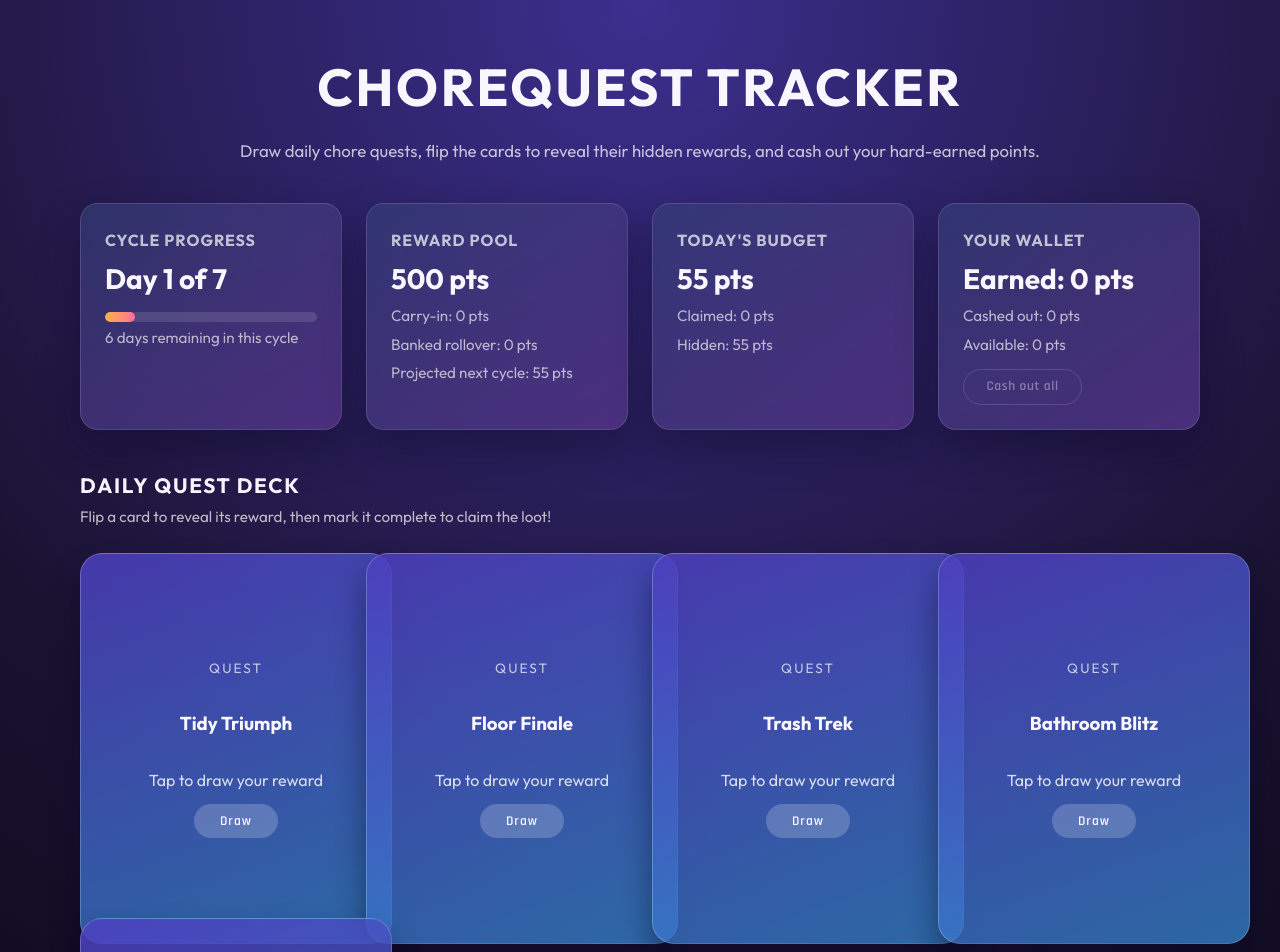
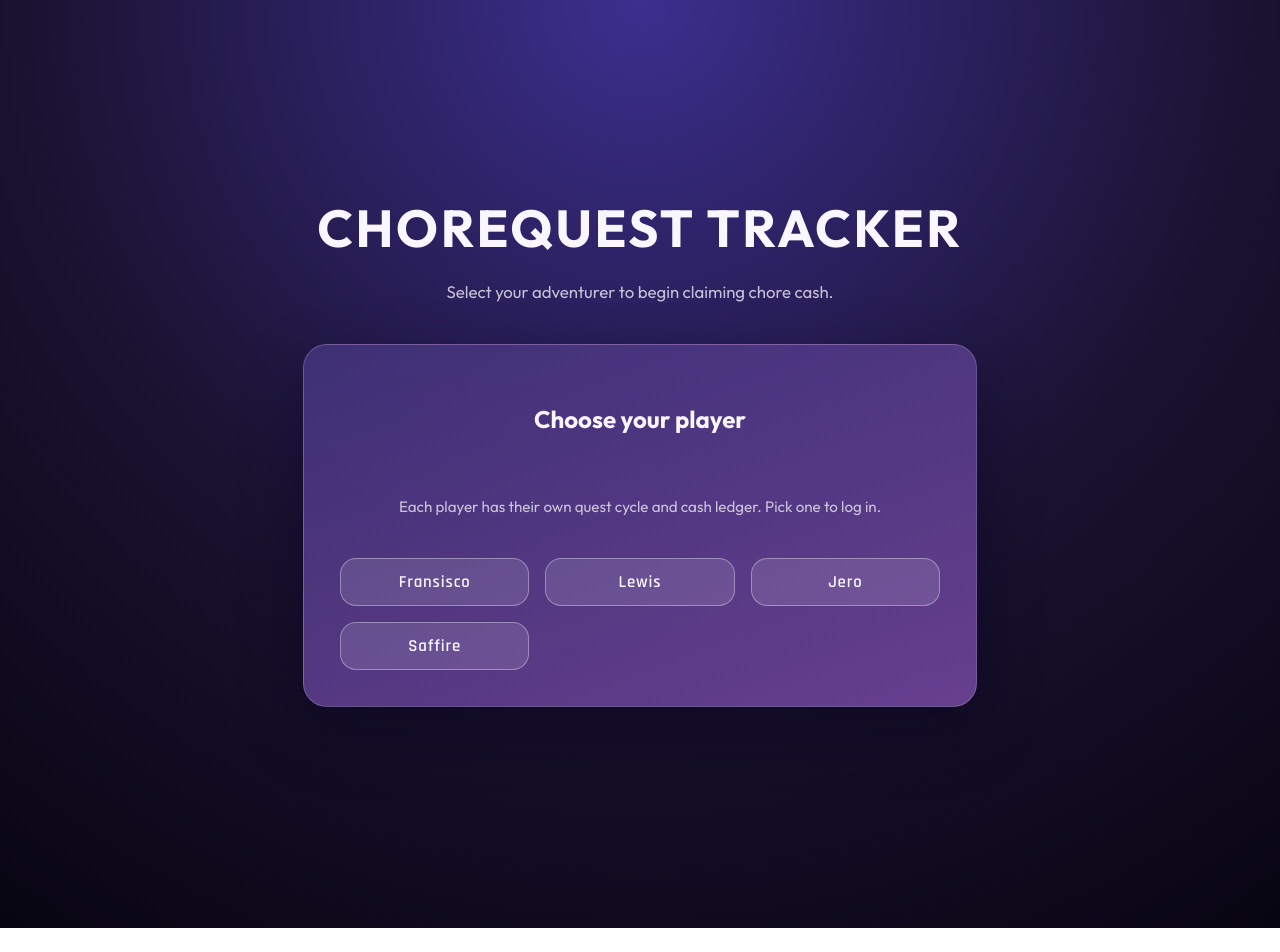
Before and after one commit to FreedominaStonyField/Chorequesttracker, a React (Vite) app: page / in a window 1280 px wide. Shown: the top 952 px of the page. After the commit the page ends 928 px from the top, so only its background shows below. Built offline with nearby package versions, Linux system fonts and the light colour scheme.

Commit message:
Add cash ledger and multi-user support

```diff
--- a/src/App.css
+++ b/src/App.css
@@ -23,6 +23,7 @@
   display: flex;
   flex-direction: column;
   gap: 0.75rem;
+  align-items: stretch;
 }
 
 .hero h1 {
@@ -37,6 +38,97 @@
   font-size: 1.05rem;
   color: rgba(249, 246, 255, 0.75);
 }
+.hero__top {
+  width: 100%;
+  display: flex;
+  flex-wrap: wrap;
+  align-items: center;
+  justify-content: space-between;
+  gap: 1rem;
+  text-align: left;
+}
+
+.hero__top h1 {
+  flex: 1;
+  margin: 0;
+}
+
+.user-switcher {
+  display: flex;
+  flex-direction: column;
+  align-items: flex-end;
+  gap: 0.35rem;
+  min-width: 190px;
+}
+
+.user-switcher label {
+  font-size: 0.75rem;
+  text-transform: uppercase;
+  letter-spacing: 0.12em;
+  color: rgba(249, 246, 255, 0.65);
+}
+
+.user-switcher select {
+  padding: 0.5rem 0.85rem;
+  border-radius: 999px;
+  border: 1px solid rgba(255, 255, 255, 0.4);
+  background: rgba(15, 10, 40, 0.35);
+  color: #f9f6ff;
+  font-weight: 600;
+  letter-spacing: 0.04em;
+  cursor: pointer;
+}
+
+.user-switcher select:focus {
+  outline: none;
+  border-color: rgba(255, 255, 255, 0.75);
+  box-shadow: 0 0 0 3px rgba(255, 255, 255, 0.15);
+}
+
+.login-screen {
+  min-height: 100vh;
+  justify-content: center;
+  align-items: center;
+  text-align: center;
+}
+
+.login-panel {
+  width: min(600px, 100%);
+  background: linear-gradient(160deg, rgba(67, 52, 125, 0.85), rgba(112, 69, 155, 0.9));
+  border: 1px solid rgba(255, 255, 255, 0.18);
+  border-radius: 24px;
+  padding: 2.25rem;
+  display: flex;
+  flex-direction: column;
+  gap: 1.5rem;
+  box-shadow: 0 24px 60px rgba(8, 4, 32, 0.45);
+}
+
+.login-grid {
+  display: grid;
+  grid-template-columns: repeat(auto-fit, minmax(140px, 1fr));
+  gap: 1rem;
+}
+
+.login-button {
+  padding: 0.75rem 1.25rem;
+  border-radius: 16px;
+  border: 1px solid rgba(255, 255, 255, 0.35);
+  background: rgba(255, 255, 255, 0.12);
+  color: #f9f6ff;
+  font-size: 1.05rem;
+  font-weight: 600;
+  letter-spacing: 0.05em;
+  cursor: pointer;
+  transition: transform 0.25s ease, border 0.25s ease, background 0.25s ease;
+}
+
+.login-button:hover {
+  transform: translateY(-2px);
+  border-color: rgba(255, 255, 255, 0.7);
+  background: rgba(255, 255, 255, 0.2);
+}
+
 
 .dashboard {
   display: grid;
@@ -318,4 +410,19 @@
   .chore-card__inner {
     padding-top: 150%;
   }
+
+  .login-screen {
+    padding: 3rem 1.5rem 4rem;
+  }
+
+  .user-switcher {
+    align-items: stretch;
+    min-width: 0;
+    width: 100%;
+  }
+
+  .hero__top {
+    justify-content: center;
+    gap: 1.25rem;
+  }
 }
--- a/src/App.tsx
+++ b/src/App.tsx
@@ -1,15 +1,36 @@
 import { useEffect, useMemo, useState } from 'react';
 import './App.css';
 import { CHORE_LIBRARY } from './data/choreLibrary';
-import type { AppState, CycleState, QuestChore } from './types';
+import type {
+  ProfileState,
+  CycleState,
+  QuestChore,
+  RootState,
+  UserId,
+} from './types';
 import { randomIntPartition, pickRandom } from './utils/random';
-import { clearState, loadState, saveState } from './utils/storage';
+import { loadState, saveState } from './utils/storage';
 import { addDays, daysBetween, todayISO } from './utils/dates';
 
 const CYCLE_LENGTH_DAYS = 7;
 const DAILY_CHORES_COUNT = 5;
 const BASE_REWARD_POOL = 500;
 const MIN_CHORE_REWARD = 10;
+
+const USERS: { id: UserId; name: string }[] = [
+  { id: 'fransisco', name: 'Fransisco' },
+  { id: 'lewis', name: 'Lewis' },
+  { id: 'jero', name: 'Jero' },
+  { id: 'saffire', name: 'Saffire' },
+];
+
+const currencyFormatter = new Intl.NumberFormat('en-US', {
+  style: 'currency',
+  currency: 'USD',
+  maximumFractionDigits: 2,
+});
+
+const formatCash = (amount: number) => currencyFormatter.format(amount);
 
 const generateId = () => Math.random().toString(36).slice(2, 10);
 
@@ -76,7 +97,10 @@ function computeCarryOver(cycle: CycleState): number {
   );
 }
 
-function synchronizeState(base: AppState | null, today: string): AppState {
+function synchronizeProfileState(
+  base: ProfileState | null,
+  today: string,
+): ProfileState {
   if (!base) {
     return {
       user: { totalEarned: 0, totalCashedOut: 0 },
@@ -104,8 +128,8 @@ function synchronizeState(base: AppState | null, today: string): AppState {
 
   if (daysSinceCycleStart >= cycle.cycleLength) {
     const cyclesPassed = Math.floor(daysSinceCycleStart / cycle.cycleLength) || 1;
-    const carryOver = computeCarryOver(cycle) +
-      Math.max(0, cyclesPassed - 1) * BASE_REWARD_POOL;
+    const carryOver =
+      computeCarryOver(cycle) + Math.max(0, cyclesPassed - 1) * BASE_REWARD_POOL;
 
     return {
       user,
@@ -147,14 +171,31 @@ function synchronizeState(base: AppState | null, today: string): AppState {
   };
 }
 
+function synchronizeRootState(base: RootState | null, today: string): RootState {
+  const profiles = USERS.reduce<Record<UserId, ProfileState>>((acc, user) => {
+    const existing = base?.profiles?.[user.id] ?? null;
+    acc[user.id] = synchronizeProfileState(existing, today);
+    return acc;
+  }, {} as Record<UserId, ProfileState>);
+
+  const activeUser = base?.activeUser && profiles[base.activeUser]
+    ? base.activeUser
+    : null;
+
+  return {
+    activeUser,
+    profiles,
+  };
+}
+
 function App() {
-  const [state, setState] = useState<AppState | null>(null);
+  const [state, setState] = useState<RootState | null>(null);
   const [popups, setPopups] = useState<RewardPopup[]>([]);
 
   useEffect(() => {
     const today = todayISO();
     const stored = loadState();
-    setState(synchronizeState(stored, today));
+    setState(synchronizeRootState(stored, today));
   }, []);
 
   useEffect(() => {
@@ -164,12 +205,12 @@ function App() {
 
   useEffect(() => {
     const interval = window.setInterval(() => {
-      setState((current) => synchronizeState(current, todayISO()));
+      setState((current) => synchronizeRootState(current, todayISO()));
     }, 1000 * 60 * 5);
 
     const handleVisibility = () => {
       if (document.visibilityState === 'visible') {
-        setState((current) => synchronizeState(current, todayISO()));
+        setState((current) => synchronizeRootState(current, todayISO()));
       }
     };
 
@@ -181,32 +222,55 @@ function App() {
     };
   }, []);
 
+  const activeUserId = state?.activeUser ?? null;
+  const activeProfile = activeUserId ? state?.profiles[activeUserId] : null;
+
+  useEffect(() => {
+    setPopups([]);
+  }, [activeUserId]);
+
   const availableBalance = useMemo(() => {
-    if (!state) return 0;
-    return state.user.totalEarned - state.user.totalCashedOut;
-  }, [state]);
+    if (!activeProfile) return 0;
+    return activeProfile.user.totalEarned - activeProfile.user.totalCashedOut;
+  }, [activeProfile]);
+
+  const handleSelectUser = (userId: UserId) => {
+    setState((current) => {
+      const synced = synchronizeRootState(current, todayISO());
+      return { ...synced, activeUser: userId };
+    });
+  };
 
   const handleReveal = (choreId: string) => {
     setState((current) => {
-      if (!current) return current;
+      if (!current?.activeUser) return current;
+      const profile = current.profiles[current.activeUser];
       const cycle = {
-        ...current.cycle,
-        chores: current.cycle.chores.map((chore) =>
+        ...profile.cycle,
+        chores: profile.cycle.chores.map((chore) =>
           chore.id === choreId ? { ...chore, revealed: true } : chore,
         ),
       };
-      return { ...current, cycle };
+
+      return {
+        ...current,
+        profiles: {
+          ...current.profiles,
+          [current.activeUser]: { ...profile, cycle },
+        },
+      };
     });
   };
 
   const handleComplete = (choreId: string) => {
     let newPopup: RewardPopup | null = null;
     setState((current) => {
-      if (!current) return current;
-      const target = current.cycle.chores.find((chore) => chore.id === choreId);
+      if (!current?.activeUser) return current;
+      const profile = current.profiles[current.activeUser];
+      const target = profile.cycle.chores.find((chore) => chore.id === choreId);
       if (!target || target.completed) return current;
 
-      const updatedChores = current.cycle.chores.map((chore) =>
+      const updatedChores = profile.cycle.chores.map((chore) =>
         chore.id === choreId
           ? {
               ...chore,
@@ -223,45 +287,74 @@ function App() {
         label: target.template.title,
       };
 
+      const updatedProfile: ProfileState = {
+        ...profile,
+        user: {
+          ...profile.user,
+          totalEarned: profile.user.totalEarned + target.reward,
+        },
+        cycle: { ...profile.cycle, chores: updatedChores },
+      };
+
       return {
         ...current,
-        user: {
-          ...current.user,
-          totalEarned: current.user.totalEarned + target.reward,
+        profiles: {
+          ...current.profiles,
+          [current.activeUser]: updatedProfile,
         },
-        cycle: { ...current.cycle, chores: updatedChores },
       };
     });
 
     if (newPopup) {
-      setPopups((current) => [...current, newPopup!]);
+      const popup: RewardPopup = newPopup;
+      setPopups((current) => [...current, popup]);
       window.setTimeout(() => {
-        setPopups((current) => current.filter((popup) => popup.id !== newPopup?.id));
+        setPopups((current) =>
+          current.filter((entry: RewardPopup) => entry.id !== popup.id),
+        );
       }, 2200);
     }
   };
 
   const handleCashOut = (amount: number) => {
-    if (!state) return;
     setState((current) => {
-      if (!current) return current;
-      const available = current.user.totalEarned - current.user.totalCashedOut;
+      if (!current?.activeUser) return current;
+      const profile = current.profiles[current.activeUser];
+      const available =
+        profile.user.totalEarned - profile.user.totalCashedOut;
       const value = Math.min(amount, available);
       if (value <= 0) return current;
+      const updatedProfile: ProfileState = {
+        ...profile,
+        user: {
+          ...profile.user,
+          totalCashedOut: profile.user.totalCashedOut + value,
+        },
+      };
+
       return {
         ...current,
-        user: {
-          ...current.user,
-          totalCashedOut: current.user.totalCashedOut + value,
+        profiles: {
+          ...current.profiles,
+          [current.activeUser]: updatedProfile,
         },
       };
     });
   };
 
   const handleReset = () => {
-    clearState();
-    const today = todayISO();
-    setState(synchronizeState(null, today));
+    setState((current) => {
+      if (!current?.activeUser) return current;
+      const resetProfile = synchronizeProfileState(null, todayISO());
+      return {
+        ...current,
+        profiles: {
+          ...current.profiles,
+          [current.activeUser]: resetProfile,
+        },
+      };
+    });
+    setPopups([]);
   };
 
   if (!state) {
@@ -272,7 +365,36 @@ function App() {
     );
   }
 
-  const { cycle } = state;
+  if (!activeProfile) {
+    return (
+      <div className="app login-screen">
+        <header className="hero">
+          <h1>ChoreQuest Tracker</h1>
+          <p>Select your adventurer to begin claiming chore cash.</p>
+        </header>
+        <section className="login-panel">
+          <h2>Choose your player</h2>
+          <p className="section-note">
+            Each player has their own quest cycle and cash ledger. Pick one to log in.
+          </p>
+          <div className="login-grid">
+            {USERS.map((user) => (
+              <button
+                key={user.id}
+                type="button"
+                className="login-button"
+                onClick={() => handleSelectUser(user.id)}
+              >
+                {user.name}
+              </button>
+            ))}
+          </div>
+        </section>
+      </div>
+    );
+  }
+
+  const { cycle } = activeProfile;
   const cycleDay = cycle.dayIndex + 1;
   const daysRemaining = Math.max(cycle.cycleLength - cycleDay, 0);
   const dayBudget = cycle.dailyBudgets[cycle.dayIndex] ?? 0;
@@ -289,10 +411,29 @@ function App() {
   return (
     <div className="app">
       <header className="hero">
-        <h1>ChoreQuest Tracker</h1>
+        <div className="hero__top">
+          <h1>ChoreQuest Tracker</h1>
+          <div className="user-switcher">
+            <label htmlFor="user-select">Logged in as</label>
+            <select
+              id="user-select"
+              value={activeUserId ?? ''}
+              onChange={(event) => handleSelectUser(event.target.value as UserId)}
+            >
+              <option value="" disabled>
+                Select player
+              </option>
+              {USERS.map((user) => (
+                <option key={user.id} value={user.id}>
+                  {user.name}
+                </option>
+              ))}
+            </select>
+          </div>
+        </div>
         <p>
-          Draw daily chore quests, flip the cards to reveal their hidden rewards,
-          and cash out your hard-earned points.
+          Draw daily chore quests, flip the cards to reveal their hidden cash
+          rewards, and withdraw your hard-earned earnings.
         </p>
       </header>
 
@@ -311,31 +452,31 @@ function App() {
 
         <div className="stat-card">
           <h2>Reward Pool</h2>
-          <p className="stat-primary">{cycle.rewardPool} pts</p>
-          <p className="stat-subtle">Carry-in: {cycle.carryOverFromPreviousCycle} pts</p>
-          <p className="stat-subtle">Banked rollover: {carryForward} pts</p>
-          <p className="stat-subtle">Projected next cycle: {carryForward + currentUnclaimed} pts</p>
+          <p className="stat-primary">{formatCash(cycle.rewardPool)}</p>
+          <p className="stat-subtle">Carry-in: {formatCash(cycle.carryOverFromPreviousCycle)}</p>
+          <p className="stat-subtle">Banked rollover: {formatCash(carryForward)}</p>
+          <p className="stat-subtle">Projected next cycle: {formatCash(carryForward + currentUnclaimed)}</p>
         </div>
 
         <div className="stat-card">
           <h2>Today's Budget</h2>
-          <p className="stat-primary">{dayBudget} pts</p>
-          <p className="stat-subtle">Claimed: {dayClaimed} pts</p>
-          <p className="stat-subtle">Hidden: {dayUnclaimed} pts</p>
+          <p className="stat-primary">{formatCash(dayBudget)}</p>
+          <p className="stat-subtle">Claimed: {formatCash(dayClaimed)}</p>
+          <p className="stat-subtle">Hidden: {formatCash(dayUnclaimed)}</p>
         </div>
 
         <div className="stat-card">
           <h2>Your Wallet</h2>
-          <p className="stat-primary">Earned: {state.user.totalEarned} pts</p>
-          <p className="stat-subtle">Cashed out: {state.user.totalCashedOut} pts</p>
-          <p className="stat-subtle">Available: {availableBalance} pts</p>
+          <p className="stat-primary">Earned: {formatCash(activeProfile.user.totalEarned)}</p>
+          <p className="stat-subtle">Withdrawn: {formatCash(activeProfile.user.totalCashedOut)}</p>
+          <p className="stat-subtle">Available: {formatCash(availableBalance)}</p>
           <button
             type="button"
             className="ghost-button"
             onClick={() => handleCashOut(availableBalance)}
             disabled={availableBalance <= 0}
           >
-            Cash out all
+            Withdraw all cash
           </button>
         </div>
       </section>
@@ -343,7 +484,7 @@ function App() {
       <section className="chores">
         <div className="section-heading">
           <h2>Daily Quest Deck</h2>
-          <span className="section-note">Flip a card to reveal its reward, then mark it complete to claim the loot!</span>
+          <span className="section-note">Flip a card to reveal its reward, then mark it complete to claim the cash!</span>
         </div>
         <div className="chore-grid">
           {cycle.chores.map((chore) => {
@@ -369,7 +510,7 @@ function App() {
                   <div className="chore-card__face chore-card__face--back">
                     <span className="quest-label">Reward Revealed</span>
                     <h3>{chore.template.title}</h3>
-                    <p className="reward-amount">{chore.reward} pts</p>
+                    <p className="reward-amount">{formatCash(chore.reward)}</p>
                     <p className="chore-description">{chore.template.description}</p>
                     <button
                       type="button"
@@ -388,7 +529,7 @@ function App() {
 
       <footer className="footer">
         <button type="button" className="ghost-button" onClick={handleReset}>
-          Reset progress
+          Reset this profile
         </button>
         <span>Next cycle starts {addDays(cycle.startDate, cycle.cycleLength)}.</span>
       </footer>
@@ -396,7 +537,7 @@ function App() {
       <div className="popup-layer">
         {popups.map((popup) => (
           <div key={popup.id} className="reward-popup">
-            +{popup.amount} pts — {popup.label}
+            +{formatCash(popup.amount)} — {popup.label}
           </div>
         ))}
       </div>
--- a/src/utils/storage.ts
+++ b/src/utils/storage.ts
@@ -1,21 +1,21 @@
-import type { AppState } from '../types';
+import type { RootState } from '../types';
 
-const STORAGE_KEY = 'chorequest-state-v1';
+const STORAGE_KEY = 'chorequest-state-v2';
 
-export function loadState(): AppState | null {
+export function loadState(): RootState | null {
   if (typeof window === 'undefined') return null;
 
   try {
     const raw = window.localStorage.getItem(STORAGE_KEY);
     if (!raw) return null;
-    return JSON.parse(raw) as AppState;
+    return JSON.parse(raw) as RootState;
   } catch (error) {
     console.error('Failed to load state', error);
     return null;
   }
 }
 
-export function saveState(state: AppState): void {
+export function saveState(state: RootState): void {
   if (typeof window === 'undefined') return;
 
   try {
```
Also changed, not shown: src/types.ts (+8 -1 lines), 1 other file (tests, documents, lock files or other folders).
